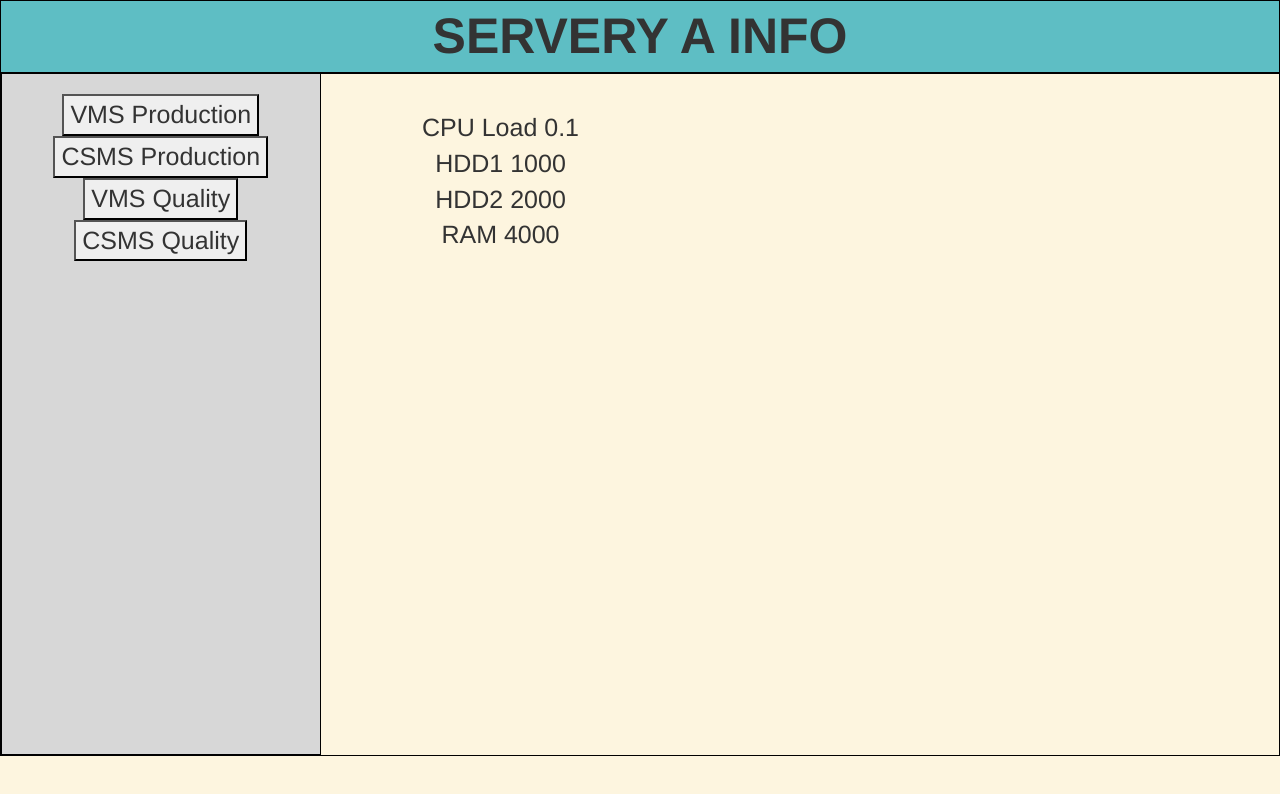
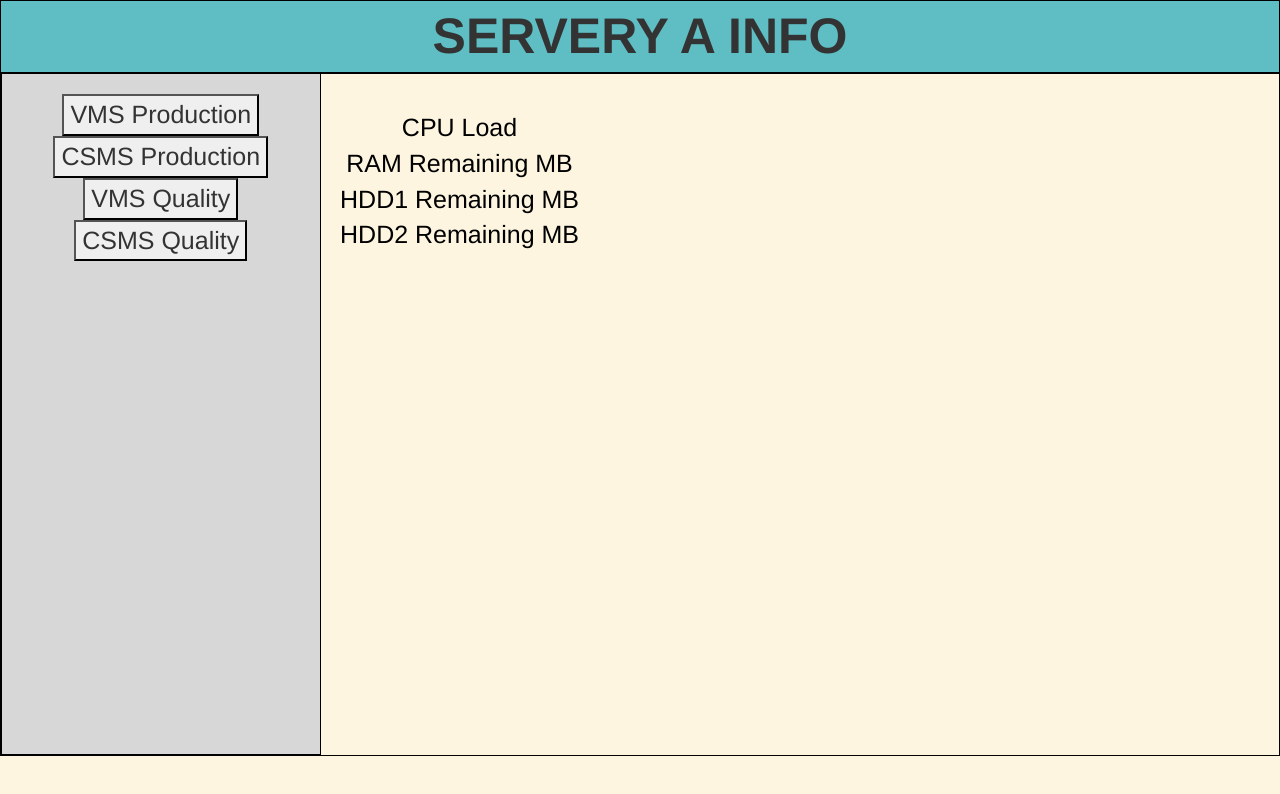
Before and after one commit to monitoring-fe-students/monitoring-fe, an Angular app: page / in a window 1280 px wide. Shown: the top 794 px of the page. Built offline with nearby package versions, Linux system fonts and the light colour scheme.

Commit message:
Ngforcolor

```diff
--- a/src/app/app.component.html
+++ b/src/app/app.component.html
@@ -15,30 +15,10 @@
             <div class="col-sm-9">
                 <div class="ostatne">
                     <br>
-                    <div *ngIf="CPULoad > 2" style="color: red;">
-                        CPU Load {{ CPULoad }}
-                    </div>
-                    <div *ngIf="CPULoad < 2">
-                        CPU Load {{ CPULoad }}
-                    </div>
-                    <div *ngIf="HDD1 <= 100" style="color: red;">
-                        HDD1 {{ HDD1 }}
-                    </div>
-                    <div *ngIf="HDD1 > 100">
-                        HDD1 {{ HDD1 }}
-                    </div>
-                    <div *ngIf="HDD2 <= 100" style="color: red;">
-                        HDD2 {{ HDD2 }}
-                    </div>
-                    <div *ngIf="HDD2 > 100">
-                        HDD2 {{ HDD2 }}
-                    </div>
-                    <div *ngIf="RAM <= 100" style="color: red;">
-                        RAM {{ RAM }}
-                    </div>
-                    <div *ngIf="RAM > 100">
-                        RAM {{ RAM }}
-                    </div>
+                    <div *ngFor="let met of metric" [ngStyle]="{ 'color': CPULoad > 2 ? 'red' : HDD1 <= 100 ? 'red' : HDD2 <= 100
+                        ? 'red' : RAM <= 100 ? 'red' : 'black' }">
+                        {{ met }}
+                      </div>
                 </div>
             </div>
         </div>
--- a/src/app/app.component.ts
+++ b/src/app/app.component.ts
@@ -16,6 +16,7 @@ export class AppComponent implements OnInit {
   public HDD1: number = 0;
   public HDD2: number = 0;
   public RAM: number = 0;
+  public metric = Object.values(Metric)
 
 
   constructor(public azureRestApiService: AzureRestApiService) { }
```
